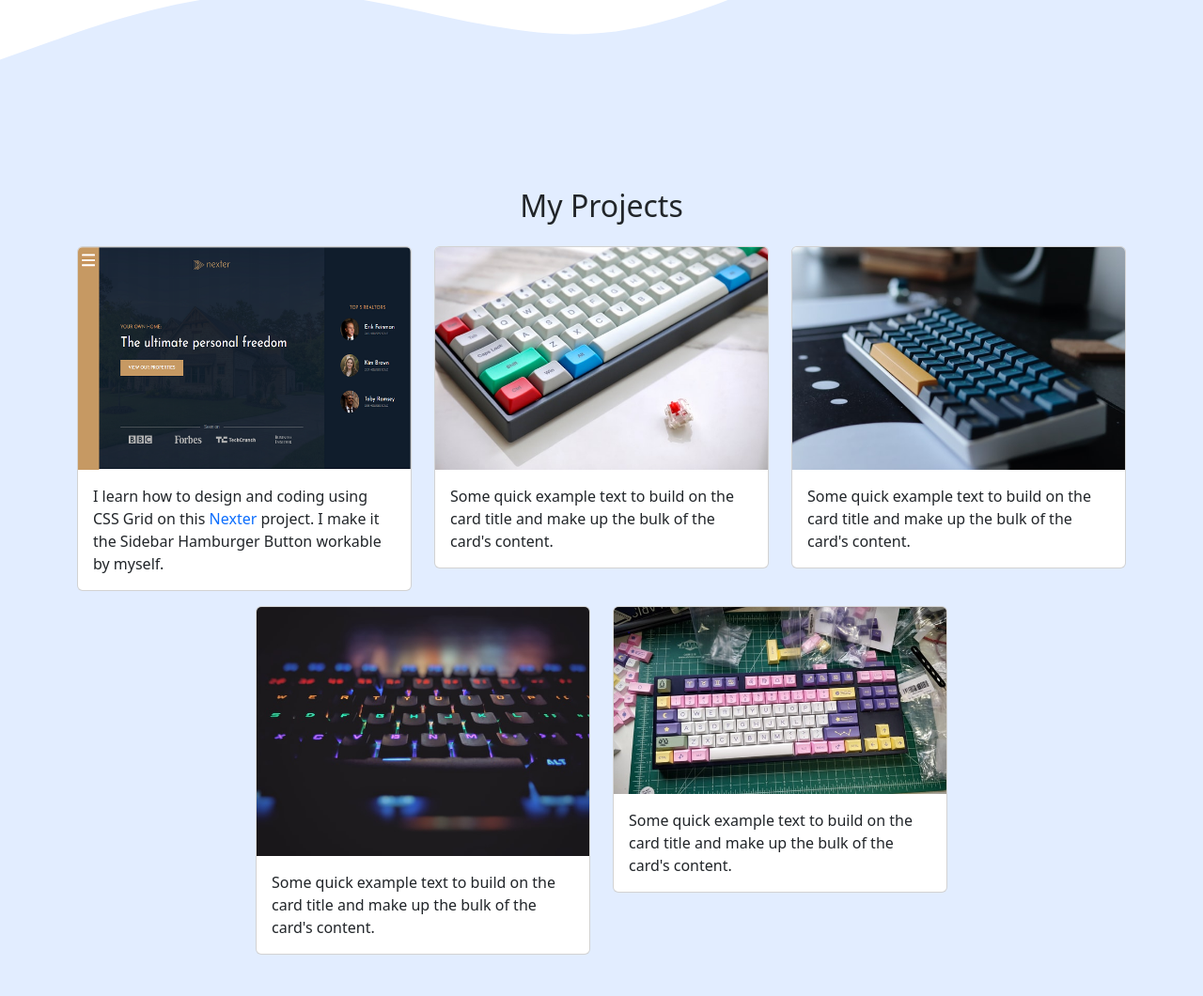
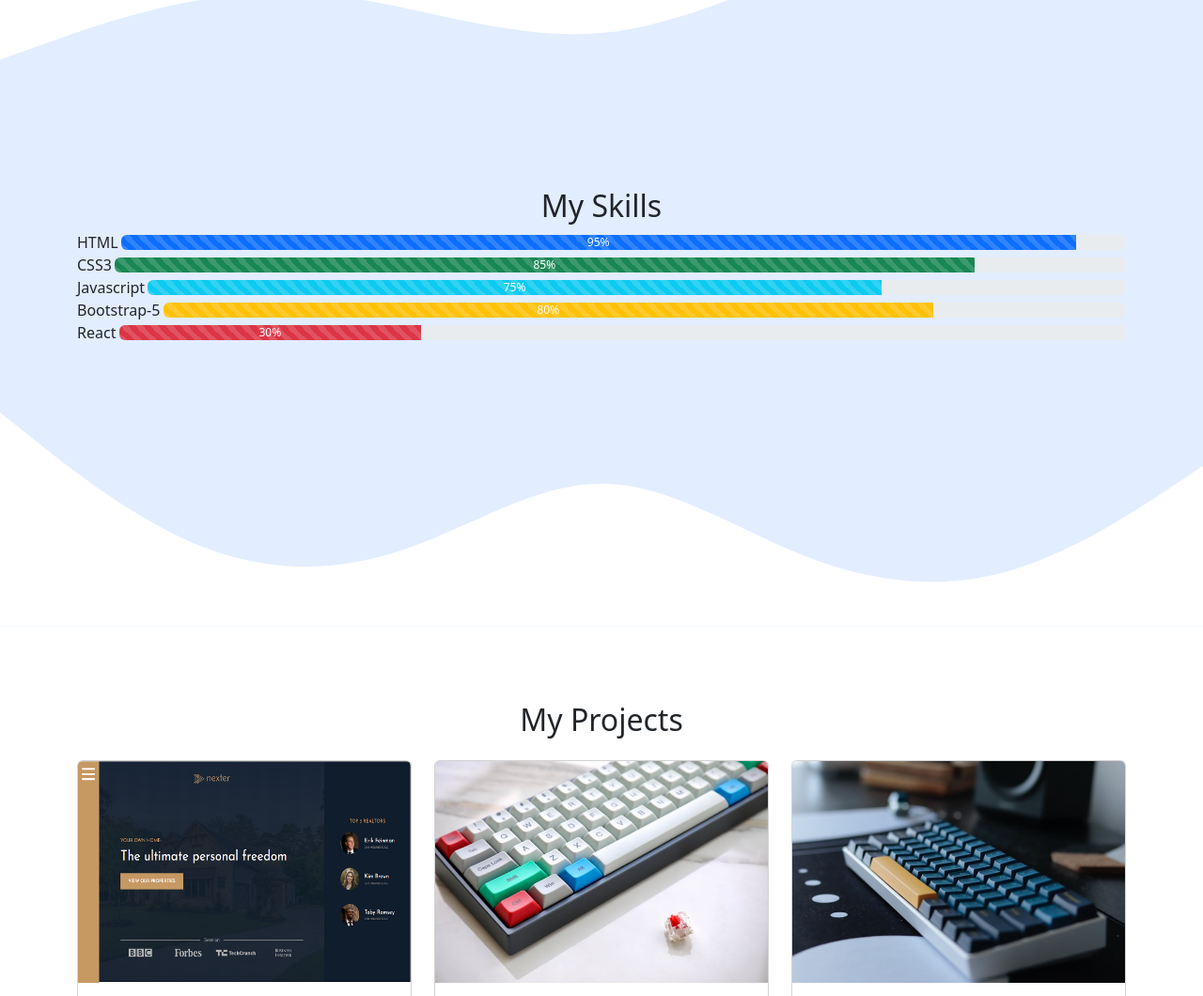
Before and after one commit to Saaidin/saaidin.github.io, a plain HTML site: page index.html in a window 1280 px wide. Shown: the part 1740-2800 px from the top of the page at 94% size. Drawn offline with nearby package versions, Linux system fonts and the light colour scheme.

Commit message:
To add My Skills section
Using progress bar.

```diff
--- a/index.html
+++ b/index.html
@@ -34,8 +34,11 @@
               <a class="nav-link" href="#about">About</a>
             </li>
             <li class='nav-item'>
+            <a class="nav-link" href="#skills">My Skills</a>
+            </li>
+            <li class='nav-item'>
             <a class="nav-link" href="#projects">Projects</a>
-          </li>
+            </li>
             <li class='nav-item'>
             <a class="nav-link" href="#contact">Contact</a>
           </li>
@@ -68,7 +71,7 @@
         </div>
         <div class='row justify-content-center fs-5 text-center'>
           <div class="col-md-4">
-            <p>I started learning the Build Responsive Real-World Website with HTML and CSS back on 2013. That is 5 years ago <a href='https://drive.google.com/file/d/1Z06GEfOsiUCRqNUMCRs90Utr9xAby7nn/view?usp=sharing' target='_blank'>(see My Completion Udemy Cert).</a> Then I continue learning the The Complete JavaScript Course 2022 <a href='https://drive.google.com/file/d/1EUTZMfUyfg2c8k4HC0VkRyRBwT9ymI1Q/view?usp=sharing' target='_blank'>(see My Completion Udemy Cert).</a> After that I continue to learn Advanced CSS and Sass: Flexbox, Grid, Animations and More! <a href='https://drive.google.com/file/d/1O9TFHddSEMhBHI9B2BJSESBiSuid7AJ0/view?usp=sharing' target='_blank'>(see My Completion Udemy Cert)</a>. Lastly, I just finished Bootstrap-5 course.A CSS frameworks, that I will integrate into my design website<a href='https://drive.google.com/file/d/146xX6zBeXJ7ygt5DK9JoiHuCaBzcc1SX/view?usp=sharing' target='_blank'>(see My Completion Udemy Cert).</a>
+            <p>I started learning the Build Responsive Real-World Website with HTML and CSS back on 2013. That is 5 years ago <a href='https://drive.google.com/file/d/1Z06GEfOsiUCRqNUMCRs90Utr9xAby7nn/view?usp=sharing' target='_blank'>(see My Completion Udemy Cert).</a> Then I continue learning the The Complete JavaScript Course 2022 <a href='https://drive.google.com/file/d/1EUTZMfUyfg2c8k4HC0VkRyRBwT9ymI1Q/view?usp=sharing' target='_blank'>(see My Completion Udemy Cert).</a> After that I continue to learn Advanced CSS and Sass: Flexbox, Grid, Animations and More! <a href='https://drive.google.com/file/d/1O9TFHddSEMhBHI9B2BJSESBiSuid7AJ0/view?usp=sharing' target='_blank'>(see My Completion Udemy Cert)</a>. Lastly, I just finished Bootstrap-5 course. A CSS frameworks, that I will integrate into my design website<a href='https://drive.google.com/file/d/146xX6zBeXJ7ygt5DK9JoiHuCaBzcc1SX/view?usp=sharing' target='_blank'>(see My Completion Udemy Cert).</a>
             </p>
             <p>You are welcome to visit my <a href='https://github.com/Saaidin' target='_blank'>Github</a> place and see my updated works. Also, if you have a leisure time, please visit to my coding playground on <a href='https://codepen.io/Din73' target='_blank'>Codepen</a> and <a href='https://codesandbox.io/u/Saaidin' target='_blank'>Codesandbox</a> as well. Those are the place for me to practice, try and error.</p>
           </div>
@@ -82,6 +85,56 @@
     </section>
 
     <!-- About-end -->
+
+    <!-- My skills -->
+
+    <section id='skills'>
+          <div class="container">
+            <div class="row text-center mb-3">
+              <div class="col">
+                <h2>My Skills</h2>
+              </div>
+               <div class="pbar-flex-1">
+                  <span class="pbar-mr-2">HTML</span>
+                     <div class="progress">
+                       <div class="progress-bar progress-bar-striped progress-bar-animated"       role="progressbar" style="width: 95%;" aria-valuenow="95" aria-      valuemin="0" aria-valuemax="100">95%</div>
+                     </div>
+               </div>
+
+               <div class="pbar-flex-1">
+                 <span class="pbar-mr-2">CSS3</span>
+                   <div class="progress">
+                     <div class="progress-bar progress-bar-striped progress-bar-animated bg-success" role="progressbar" style="width: 85%;" aria-valuenow="85" aria-valuemin="0" aria-valuemax="100">85%</div>
+                    </div>
+                </div>
+
+              <div class="pbar-flex-1">
+              <span class="pbar-mr-2">Javascript</span>
+              <div class="progress">
+                <div class="progress-bar progress-bar-striped progress-bar-animated bg-info" role="progressbar" style="width: 75%;" aria-valuenow="75" aria-valuemin="0" aria-valuemax="100">75%</div>
+              </div>
+              </div>
+
+
+             <div class="pbar-flex-1">
+              <span class="pbar-mr-2">Bootstrap-5</span>
+              <div class="progress">
+                <div class="progress-bar progress-bar-striped progress-bar-animated bg-warning" role="progressbar" style="width: 80%;" aria-valuenow="80" aria-valuemin="0" aria-valuemax="100">80%</div>
+              </div>
+               </div>
+
+               <div class="pbar-flex-1">
+              <span class="pbar-mr-2">React</span>
+              <div class="progress">
+                <div class="progress-bar progress-bar-striped progress-bar-animated bg-danger" role="progressbar" style="width: 30%;" aria-valuenow="30" aria-valuemin="0" aria-valuemax="100">30%</div>
+              </div>
+            </div>
+          </div>
+        </div>
+      <svg xmlns="http://www.w3.org/2000/svg" viewBox="0 0 1440 320"><path fill="#ffffff" fill-opacity="1" d="M0,64L40,96C80,128,160,192,240,224C320,256,400,256,480,229.3C560,203,640,149,720,149.3C800,149,880,203,960,234.7C1040,267,1120,277,1200,256C1280,235,1360,181,1400,154.7L1440,128L1440,320L1400,320C1360,320,1280,320,1200,320C1120,320,1040,320,960,320C880,320,800,320,720,320C640,320,560,320,480,320C400,320,320,320,240,320C160,320,80,320,40,320L0,320Z"></path></svg>
+    </section>
+
+    <!-- My Skills end -->
 
     <!-- Projects -->
 
@@ -141,7 +194,7 @@
         </div>
       </div>
 
-      <svg xmlns="http://www.w3.org/2000/svg" viewBox="0 0 1440 320"><path fill="#ffffff" fill-opacity="1" d="M0,64L40,96C80,128,160,192,240,224C320,256,400,256,480,229.3C560,203,640,149,720,149.3C800,149,880,203,960,234.7C1040,267,1120,277,1200,256C1280,235,1360,181,1400,154.7L1440,128L1440,320L1400,320C1360,320,1280,320,1200,320C1120,320,1040,320,960,320C880,320,800,320,720,320C640,320,560,320,480,320C400,320,320,320,240,320C160,320,80,320,40,320L0,320Z"></path></svg>
+      <svg xmlns="http://www.w3.org/2000/svg" viewBox="0 0 1440 320"><path fill="#e2edff" fill-opacity="1" d="M0,256L60,234.7C120,213,240,171,360,176C480,181,600,235,720,224C840,213,960,139,1080,106.7C1200,75,1320,85,1380,90.7L1440,96L1440,320L1380,320C1320,320,1200,320,1080,320C960,320,840,320,720,320C600,320,480,320,360,320C240,320,120,320,60,320L0,320Z"></path></svg>
     </section>
 
     <!-- Projects end -->
--- a/style.css
+++ b/style.css
@@ -4,7 +4,7 @@
   background-color: #e2edff;
 }
 
-#projects {
+#contact {
   background-color: #e2edff;
 }
 
@@ -16,6 +16,26 @@ a {
   text-decoration: none;
 }
 
+#skills {
+  background-color: #e2edff;
+}
+
+.pbar-flex-1 {
+  display: flex;
+  flex-direction: row;
+  justify-content: flex-start;
+  align-items: center;
+}
+
+.progress {
+  flex-grow: 1;
+}
+
+.pbar-mr-2 {
+  margin-right: .2rem;
+  display: block;
+}
+
 // Media queries
 <div class="container-sm">100% wide until small breakpoint</div>
 <div class="container-md">100% wide until medium breakpoint</div>
```
